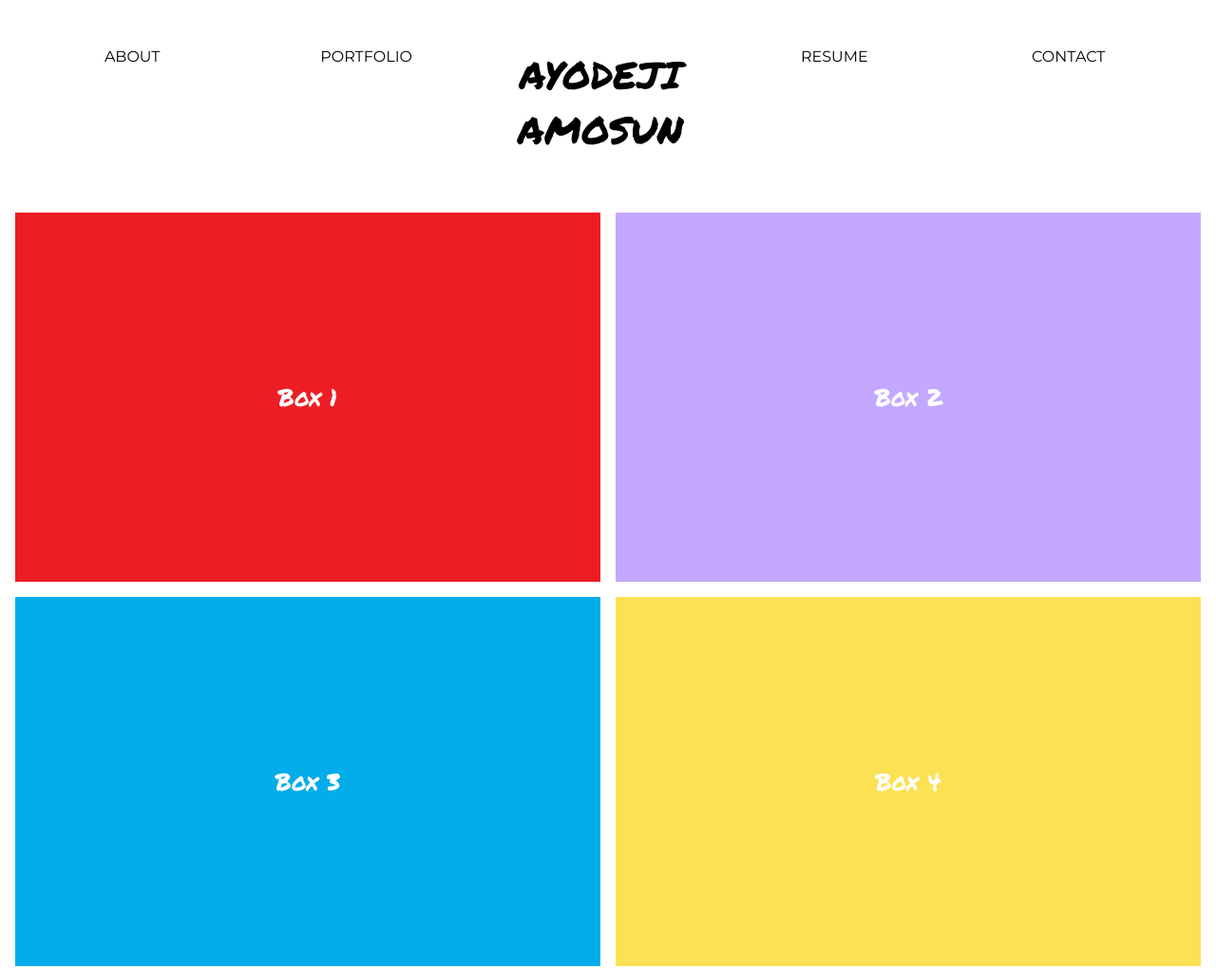
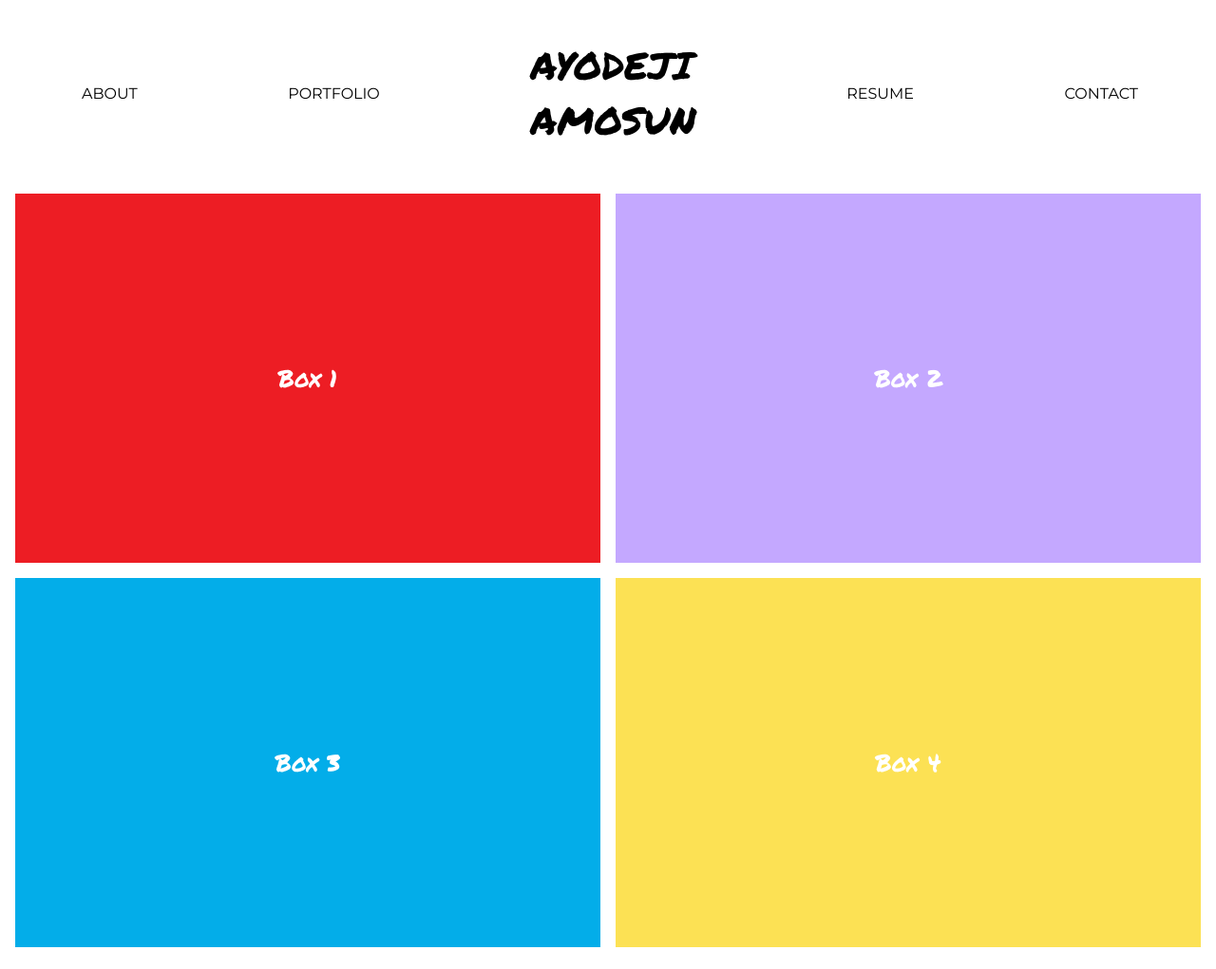
Before and after one commit to ayodejiamosun/HW2, a plain HTML site: page index.html in a window 1280 px wide. Shown: the whole page at 95% size. Drawn offline with Linux system fonts and the light colour scheme.

Commit message:
i figured out the nav bar spacing!

```diff
--- a/index.html
+++ b/index.html
@@ -14,7 +14,7 @@
         <ul>
             <li><a href="navlinks/about.html">ABOUT</a></li>
             <li><a href="index.html">PORTFOLIO</a></li>
-            <li class = "grow2"><a id = "yourbrand" href="index.html">AYODEJI AMOSUN</a></li>
+            <li class = "grow2"><a id = "yourbrand" href="index.html">AYODEJI<br>AMOSUN</a></li>
             <li><a href="navlinks/resume.html">RESUME</a></li>
             <li><a href="navlinks/contact.html">CONTACT</a></li>
         </ul>
--- a/style.css
+++ b/style.css
@@ -1,5 +1,7 @@
 /* Overall */
-
+* {
+    box-sizing: border-box;
+}
 .wrapper {
     display: grid;
     grid-template-columns: 50% 50%;
@@ -22,23 +24,38 @@ p {
 /* Navigation */
 
 .main-nav {
-    text-align: center;
+    /* align-content: center;
+    text-align: center; */
     margin-bottom: 3em;
     margin-top: 2.5em;
+    margin-left: 20px;
+    /* box-sizing: border-box; */
 
 }
 .main-nav a:hover {
     color: #39FF14;
 }
 .main-nav ul {
+    display: flex;
+    justify-content: space-between;
+    align-items: center;
+    padding: 0px;
+    list-style: none;
+}
+.main-nav li {
+    /* vertical-align: middle; */
+    display: inline-block;
+    padding: 0px 50px;
+}
+/* .main-nav ul {
     display: grid;
     grid-gap: 20px;
     padding: 10px;
     list-style: none;
     grid-template-columns: repeat(5, 1fr);
-    /* grid-template-columns: 1fr, 1fr, 1fr, 1fr, 1fr; */
+    grid-template-columns: 1fr, 1fr, 1fr, 1fr, 1fr;
 
-}
+} */
 /* .main-nav li {
     display: clear;
     vertical-align: middle;
```
